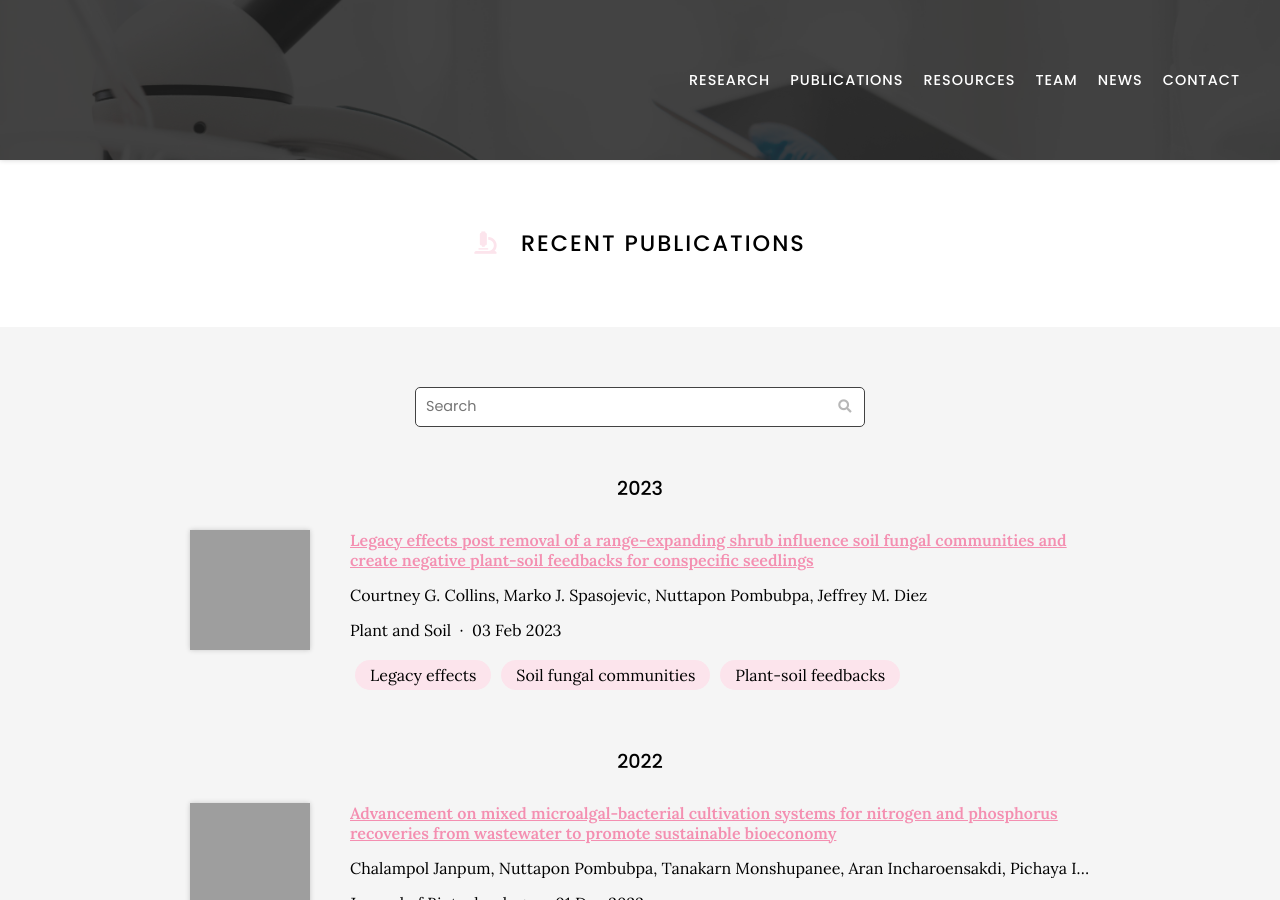
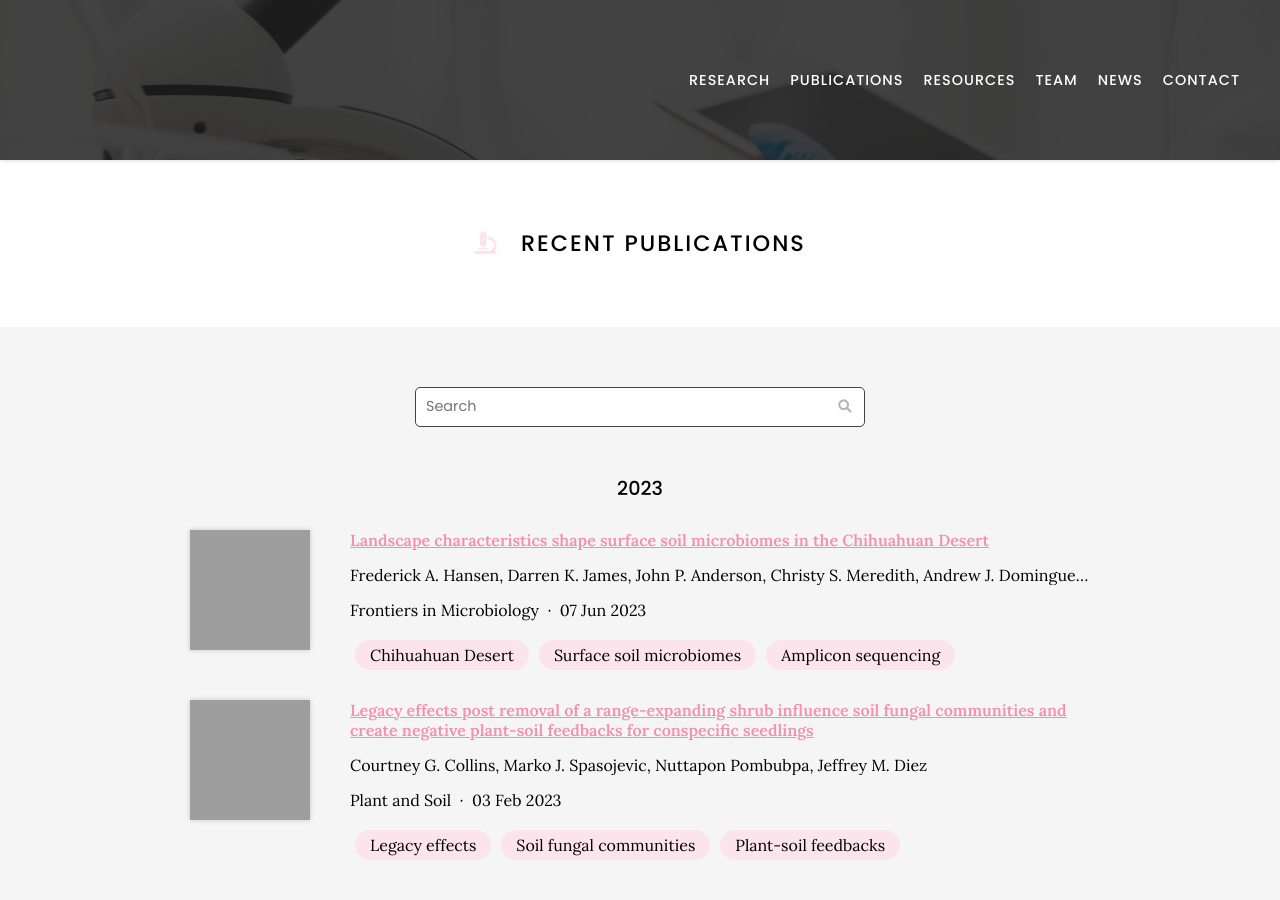
Before and after one commit to natpombubpa-lab/natpombubpa-lab.github.io, a Jekyll site: the page built from publication/index.md, in a window 1280 px wide and 900 px high. Built offline with Jekyll 4.4.1, drawn with Linux system fonts in a browser that asks for light colours; nearby versions of some CDN libraries; grey boxes are pictures that could not be loaded.

Commit message:
Generate citations

```diff
--- a/_data/citations.yaml
+++ b/_data/citations.yaml
@@ -1,5 +1,29 @@
 # GENERATED AUTOMATICALLY, DO NOT EDIT
 
+- id: doi:10.3389/fmicb.2023.1135800
+  title: Landscape characteristics shape surface soil microbiomes in the Chihuahuan
+    Desert
+  authors:
+  - Frederick A. Hansen
+  - Darren K. James
+  - John P. Anderson
+  - Christy S. Meredith
+  - Andrew J. Dominguez
+  - Nuttapon Pombubpa
+  - Jason E. Stajich
+  - Adriana L. Romero-Olivares
+  - Shawn W. Salley
+  - Nicole Pietrasiak
+  publisher: Frontiers in Microbiology
+  date: '2023-06-07'
+  link: https://doi.org/gsbvtn
+  image: https://www.frontiersin.org/files/Articles/1135800/fmicb-14-1135800-HTML/image_m/fmicb-14-1135800-g001.jpg
+  extra-links:
+  - type: journal
+  tags:
+  - Chihuahuan Desert
+  - Surface soil microbiomes
+  - Amplicon sequencing
 - id: doi:10.1007/s11104-023-05896-w
   title: Legacy effects post removal of a range-expanding shrub influence soil fungal
     communities and create negative plant-soil feedbacks for conspecific seedlings
```
